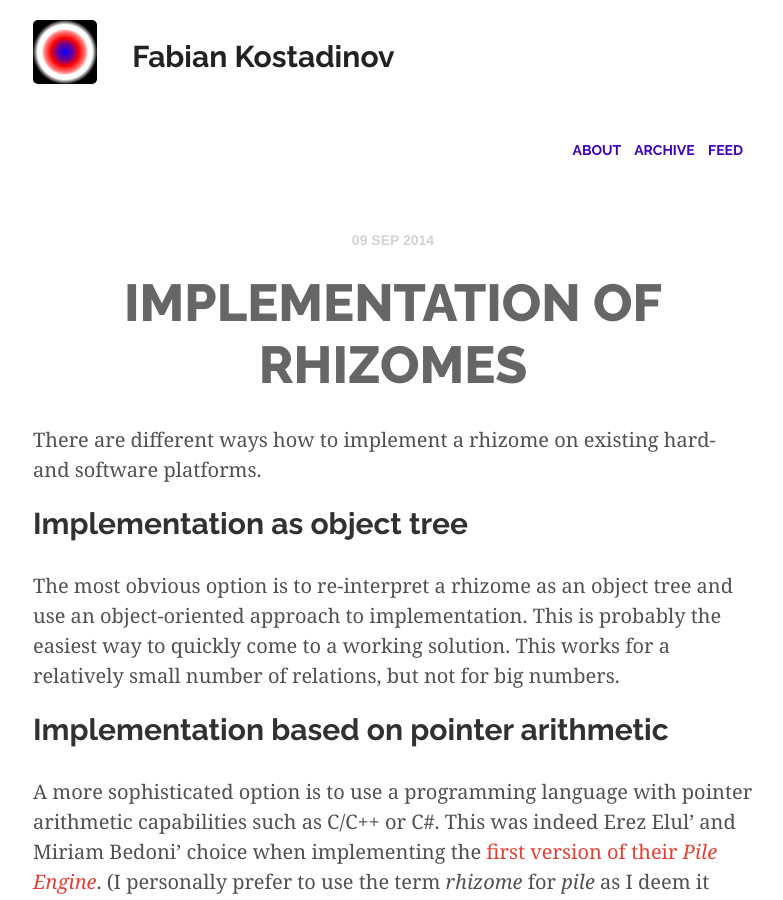
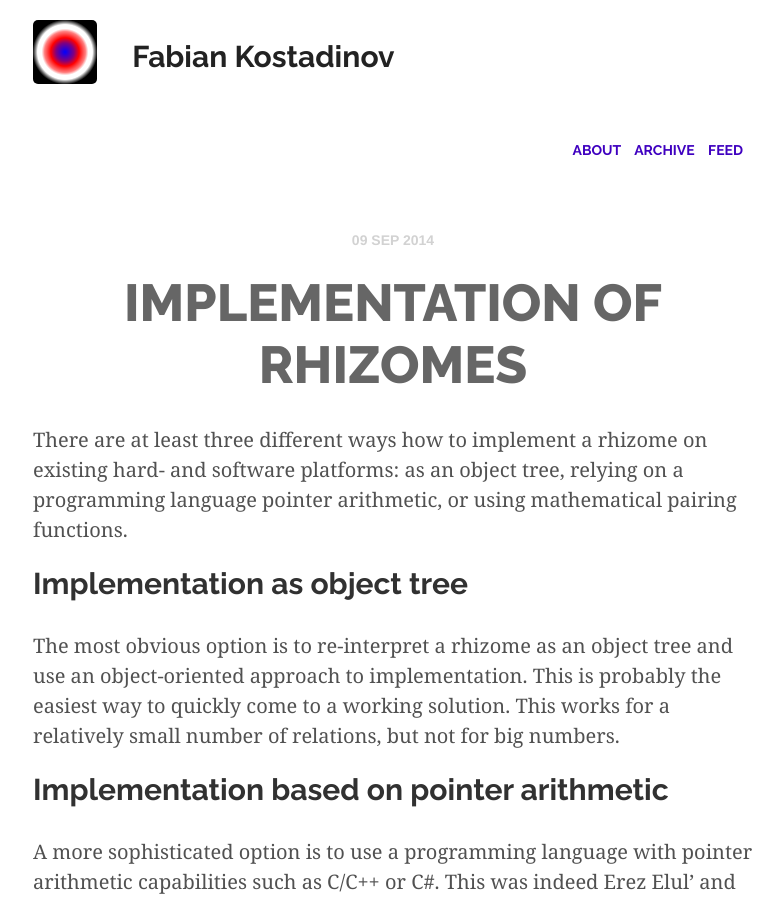
Before and after one commit to fabian-kostadinov/fabian-kostadinov.github.io, a Jekyll site: the page built from _posts/2014-09-09-implementation-of-rhizomes.md, in a window 1280 px wide and 900 px high. Shown: the whole window, without its empty margins (247-1030 px from the left). Built offline with Jekyll 4.4.1, drawn with Linux system fonts in a browser that asks for light colours; nearby versions of some CDN libraries; Markdown is read by kramdown in place of the engine named in the settings; comment, search, counter and statistics services are not loaded.

```diff
--- a/_posts/2014-09-09-implementation-of-rhizomes.md
+++ b/_posts/2014-09-09-implementation-of-rhizomes.md
@@ -3,7 +3,7 @@
 title: Implementation of Rhizomes
 comments: true
 ---
-There are different ways how to implement a rhizome on existing hard- and software platforms.
+There are at least three different ways how to implement a rhizome on existing hard- and software platforms: as an object tree, relying on a programming language pointer arithmetic, or using mathematical pairing functions.
 
 ## Implementation as object tree
 
```
